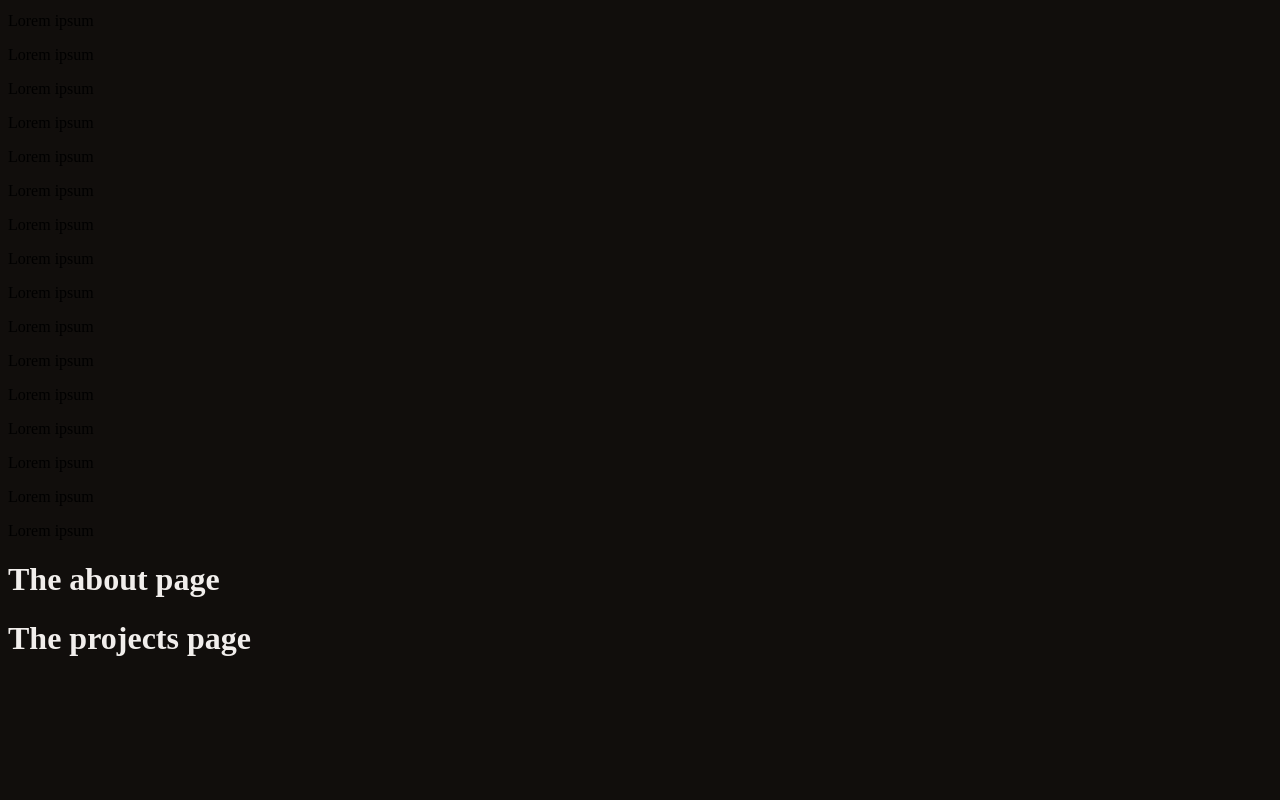
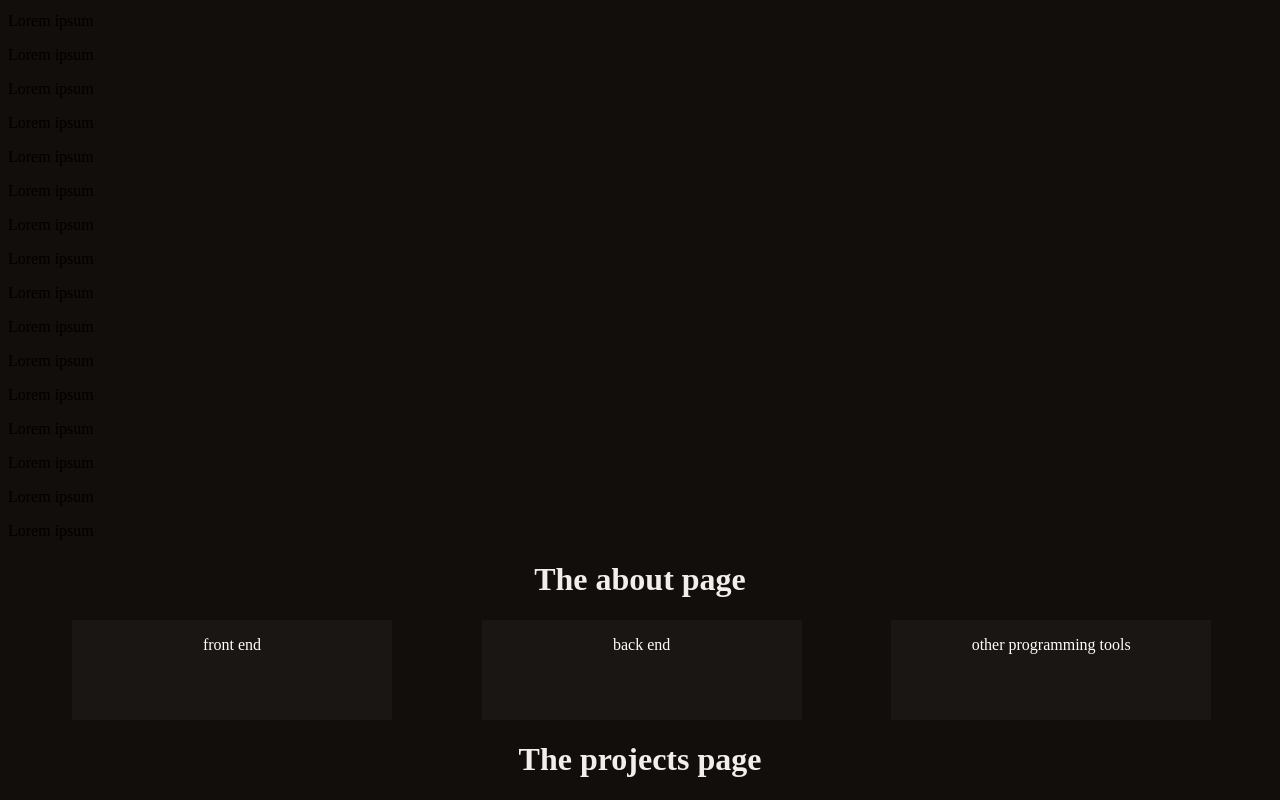
Before and after one commit to nuoskala/portfolio, a React app in the folder portfolio-front/: page / in a window 1280 px wide. Shown: the part 442-1242 px from the top of the page. Before the commit the page ends 1120 px from the top, so only its background shows below. Built offline with nearby package versions, Linux system fonts and the light colour scheme; the HTML template or start-up script is replaced by a standard one.

Commit message:
style: add skeleton for skills display

```diff
--- a/portfolio-front/src/App.css
+++ b/portfolio-front/src/App.css
@@ -27,6 +27,7 @@ body {
 
 h1 {
   color: var(--title-color);
+  text-align: center;
 }
 
 p.name {
@@ -94,3 +95,22 @@ p.name {
   transition: .1s;
   transform: scale(1.1);
 }
+
+/* --- --- --- About --- --- --- */
+
+.container {
+  color: white;
+  display: flex;
+  justify-content: space-between;
+  align-items: center;
+  width: 89vw; /* TODO why not 90 (100 - 2*5 padding)?*/
+  padding-left: 5vw;
+  padding-right: 5vw;
+}
+
+.item {
+  width: 25vw;
+  height: 100px;
+  background-color: var(--background-color-element);
+  text-align: center;
+}
--- a/portfolio-front/src/components/About.jsx
+++ b/portfolio-front/src/components/About.jsx
@@ -1,5 +1,28 @@
 const About = () => (
-    <h1>The about page</h1>
+
+    <div>
+      <h1>The about page</h1>
+
+      <div className="container">
+
+        <div className="item">
+          <p>front end</p>
+        </div>
+
+        <div className="item">
+          <p>back end</p>
+        </div>
+
+        <div className="item">
+          <p>other programming tools</p>
+
+        </div>
+
+
+      </div>
+
+    </div>
+
   )
 
 export default About
```
